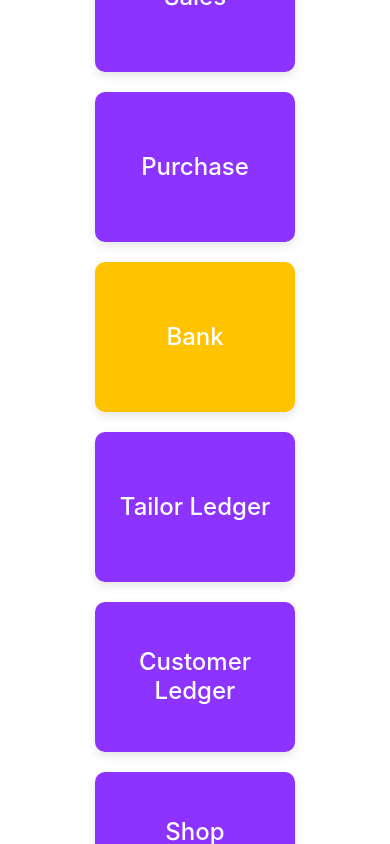
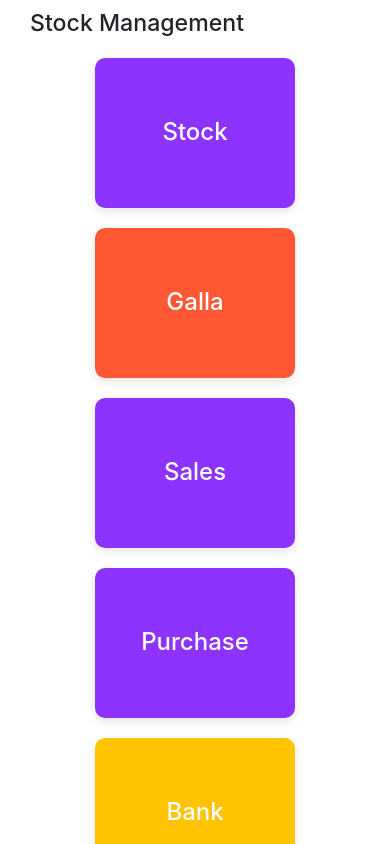
Before and after one commit to 338-dev/client-project-stock-management, a React (Create React App) app: page / in a window 390 px wide. Shown: the top 844 px of the page. Built offline with nearby package versions, Linux system fonts and the light colour scheme.

Commit message:
responsive

```diff
--- a/src/pages/Home.css
+++ b/src/pages/Home.css
@@ -1,8 +1,9 @@
 .home {
   display: flex;
+  flex-direction: column;
   justify-content: center;
   align-items: center;
-  height: 100vh;
+  /* height: 100vh; */
 }
 
 .card-group {
@@ -35,3 +36,8 @@ h5 {
 .modal-body .form-group {
   margin-bottom: 15px;
 }
+
+h3 {
+  margin: 10px;
+  margin-left: 30px;
+}
--- a/src/pages/Home.jsx
+++ b/src/pages/Home.jsx
@@ -27,6 +27,9 @@ const Home = () => {
   };
 
   return (
+    <>
+      <h3>Stock Management</h3>
+
       <div className="home">
         <div className="card-group">
           <TitleCard title="Stock" />
@@ -101,7 +104,10 @@ const Home = () => {
                     </Form.Group>
                     <Form.Group controlId="billNumber">
                       <Form.Label>Bill Number</Form.Label>
-                    <Form.Control type="text" placeholder="Enter bill number" />
+                      <Form.Control
+                        type="text"
+                        placeholder="Enter bill number"
+                      />
                     </Form.Group>
                   </Form>
                 )}
@@ -110,7 +116,10 @@ const Home = () => {
             {/* Add other options and their respective forms here */}
           </Modal.Body>
           <Modal.Footer>
-          <Button variant="secondary" onClick={() => setShowGallaModal(false)}>
+            <Button
+              variant="secondary"
+              onClick={() => setShowGallaModal(false)}
+            >
               Close
             </Button>
             <Button variant="primary" onClick={() => setShowGallaModal(false)}>
@@ -121,6 +130,7 @@ const Home = () => {
 
         {/* Add modals for other options as needed */}
       </div>
+    </>
   );
 };
 
```
Lines whose indentation alone changed are shown as unchanged.
